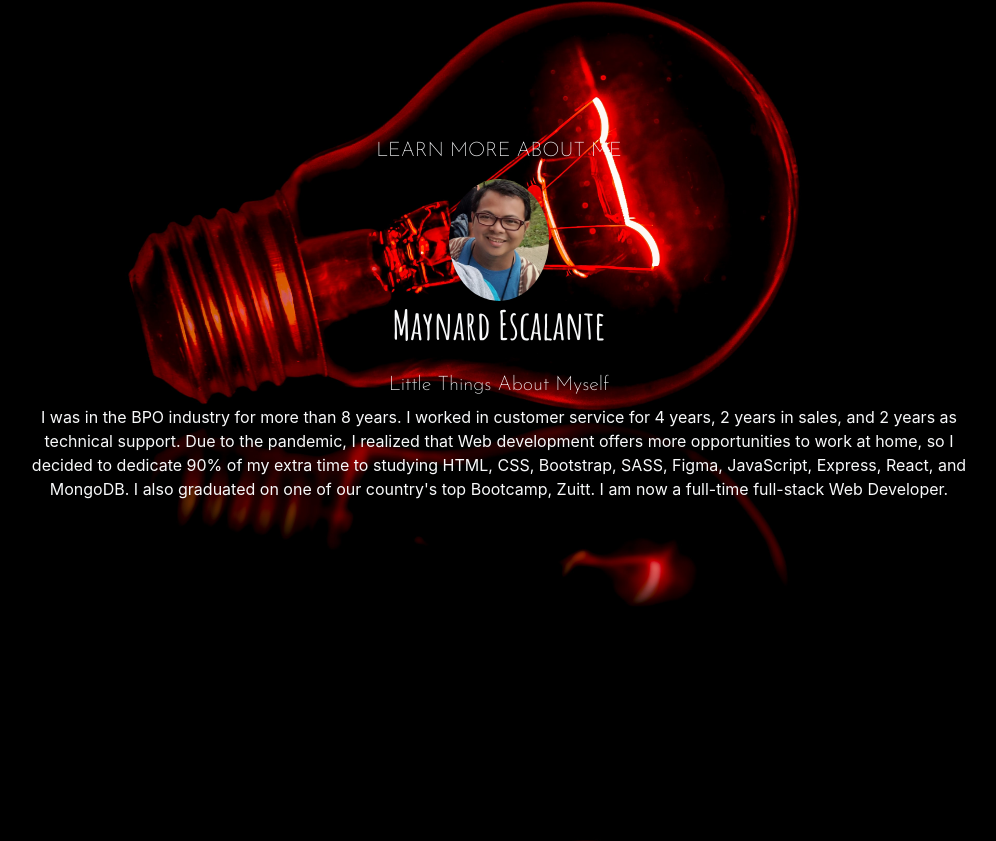
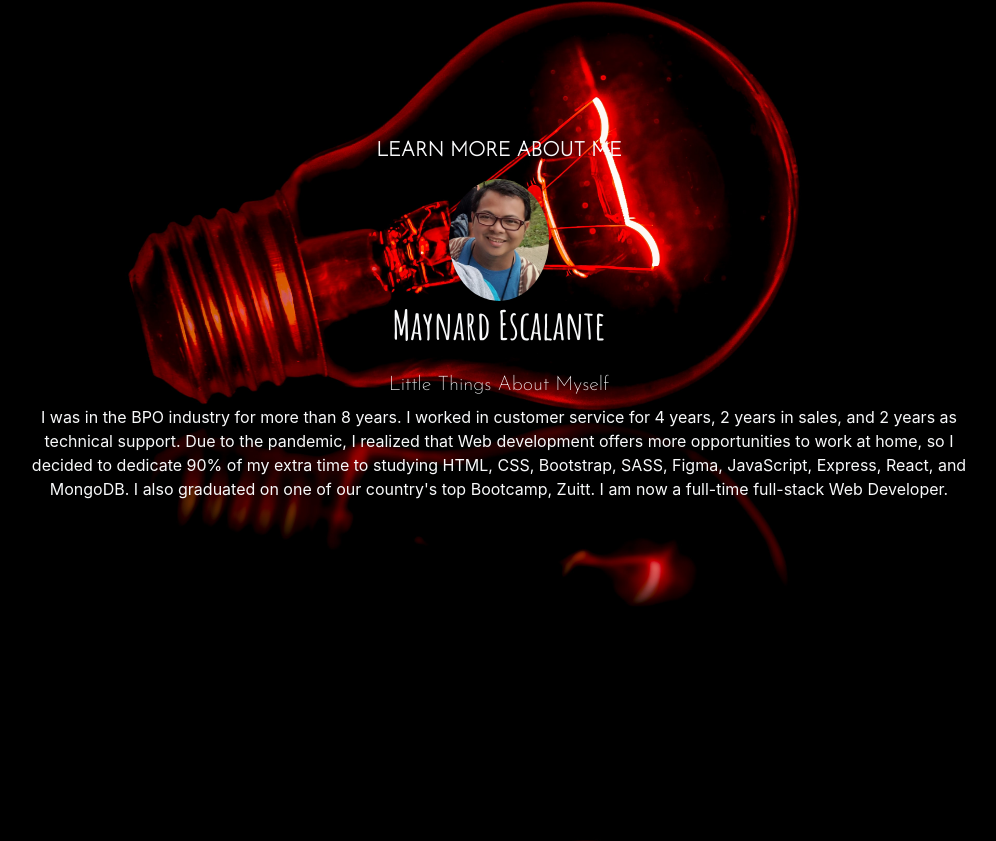
Before and after one commit to dranyam2022/web-portfolio, a plain HTML site: page index.html in a window 1280 px wide. Shown: the part 896-1737 px from the top of the page, without its empty margins (141-1137 px from the left). Drawn offline with nearby package versions, Linux system fonts and the light colour scheme.

Commit message:
final retouch to capstone-01; adjusted fonts

```diff
--- a/index.html
+++ b/index.html
@@ -88,7 +88,7 @@
     <section class="min-vh-100 d-flex flex-column justify-content-center align-items-center text-light"
         id="section-about">
 
-        <h5 class="text-light text-center mt-5 mb-3">LEARN MORE ABOUT ME</h5>
+        <h5 class="text-light text-center mt-5 mb-3"><strong>LEARN MORE ABOUT ME</strong></h5>
         <img src="./images/me_half_img.png" id="profile-photo">
         <h1>Maynard Escalante</h1>
         <h5 class="mt-3">Little Things About Myself</h5>
```
